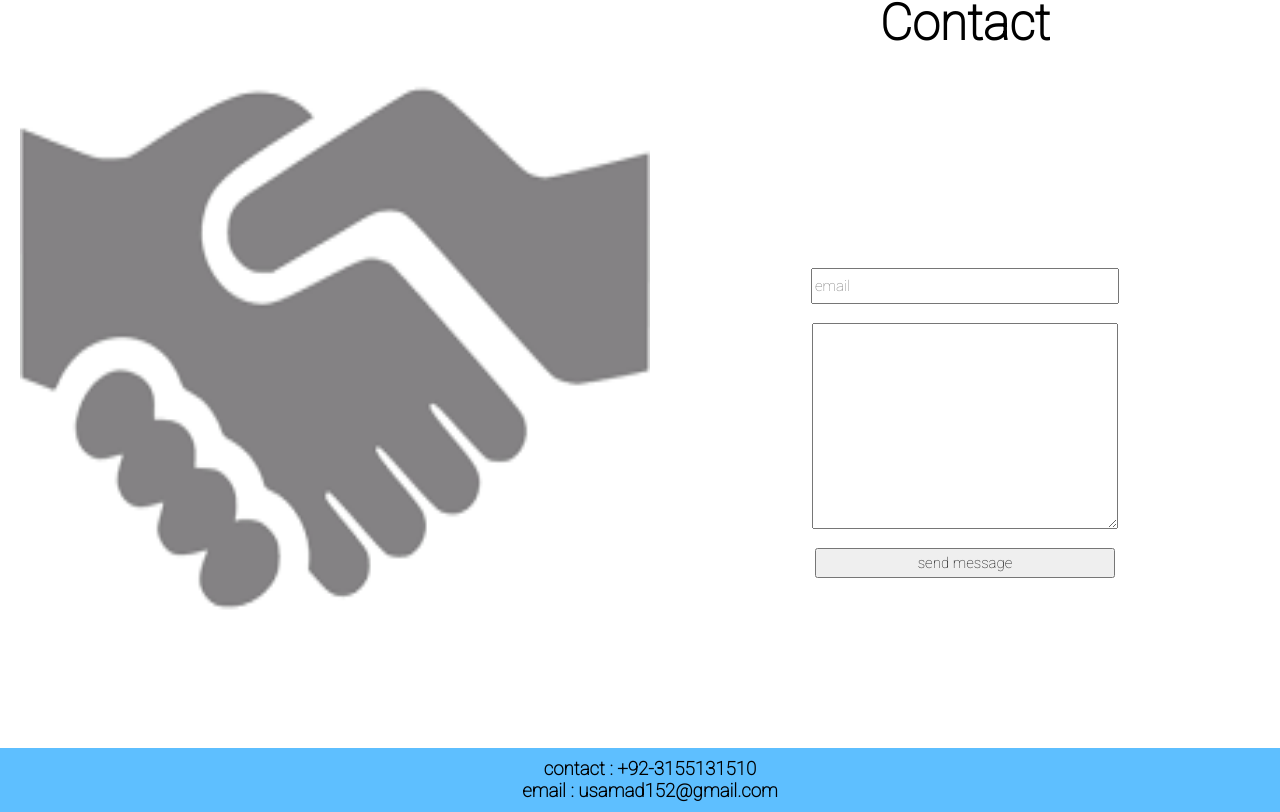
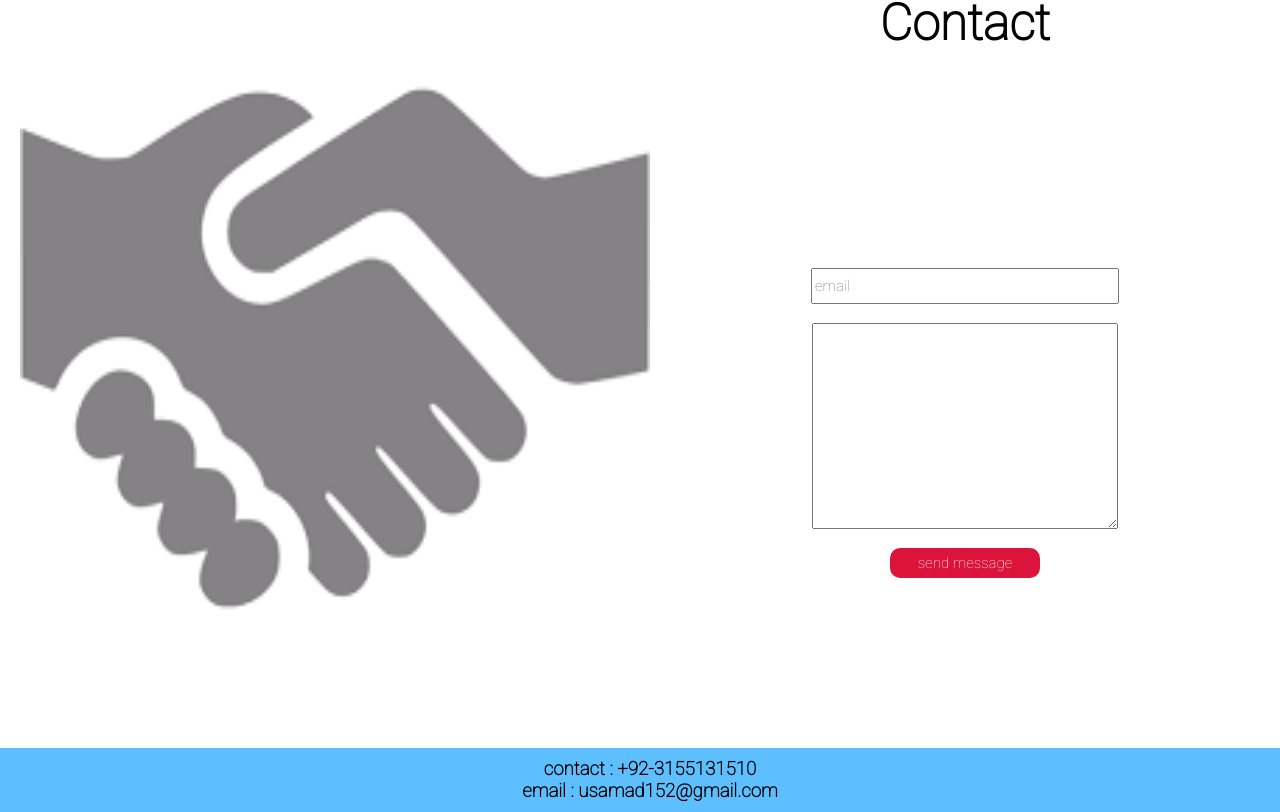
Before and after one commit to Samad-Ullah/Portfolio, a React (Create React App) app: page / in a window 1280 px wide. Shown: the part 2452-3264 px from the top of the page. Built offline with nearby package versions, Linux system fonts and the light colour scheme.

Commit message:
button change

```diff
--- a/src/components/contact/Contact.js
+++ b/src/components/contact/Contact.js
@@ -39,7 +39,7 @@ function Contact() {
                 <form onSubmit={sendEmail}>
                     <input type="test" placeholder="email" onChange={e => setemail(e.target.value)} value={email} name="email"></input>&nbsp;
                     <textarea placeholder="Message.." onChange={e => setmsg(e.target.value)} value={msg} name="message"></textarea>&nbsp;
-                    <input type="submit" value="send message"></input>
+                    <input type="submit" value="send message" className="button" ></input>
                 </form>
             </div>
         </div>
--- a/src/components/contact/contact.scss
+++ b/src/components/contact/contact.scss
@@ -73,7 +73,7 @@ display: flex;
                 height:100px;
             }
         }
-        button{
+        .button{
             width: 150px;
             height:30px;
             color: white;
```
